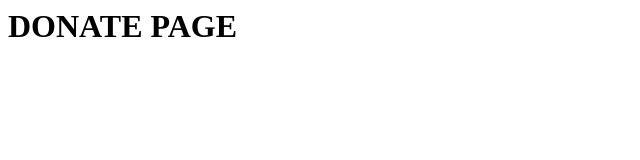
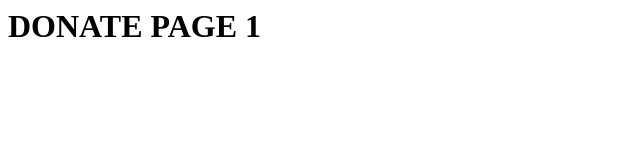
Before and after one commit to ericmtang/NC_NonProfit_Project, a plain HTML site: page donate.html in a window 1280 px wide. Shown: the full height of the page, 0-640 px from the left. Drawn offline with Linux system fonts and the light colour scheme.

Commit message:
pull test

```diff
--- a/donate.html
+++ b/donate.html
@@ -6,6 +6,6 @@
     <title>Document</title>
 </head>
 <body>
-    <h1>DONATE PAGE</h1>
+    <h1>DONATE PAGE 1</h1>
 </body>
 </html>
```
